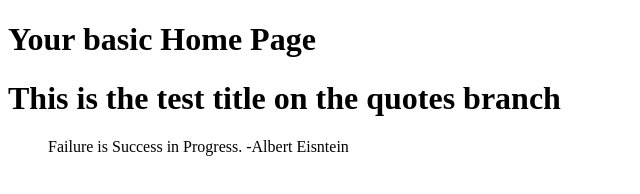
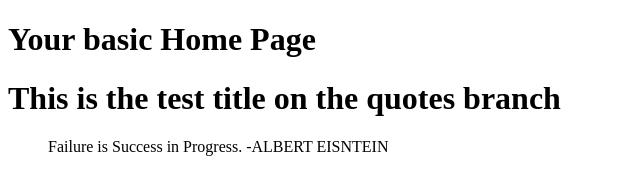
Before and after one commit to vfrtist/GitLab, a plain HTML site: page index.html in a window 1280 px wide. Shown: the full height of the page, 0-640 px from the left. Drawn offline with Linux system fonts and the light colour scheme.

Commit message:
authors name in capital

```diff
--- a/index.html
+++ b/index.html
@@ -10,6 +10,6 @@
 <body>
     <h1>Your basic Home Page</h1>
     <h1>This is the test title on the quotes branch</h1>
-    <blockquote>Failure is Success in Progress. -Albert Eisntein</blockquote>
+    <blockquote>Failure is Success in Progress. -ALBERT EISNTEIN</blockquote>
 </body>
 </html>
```
